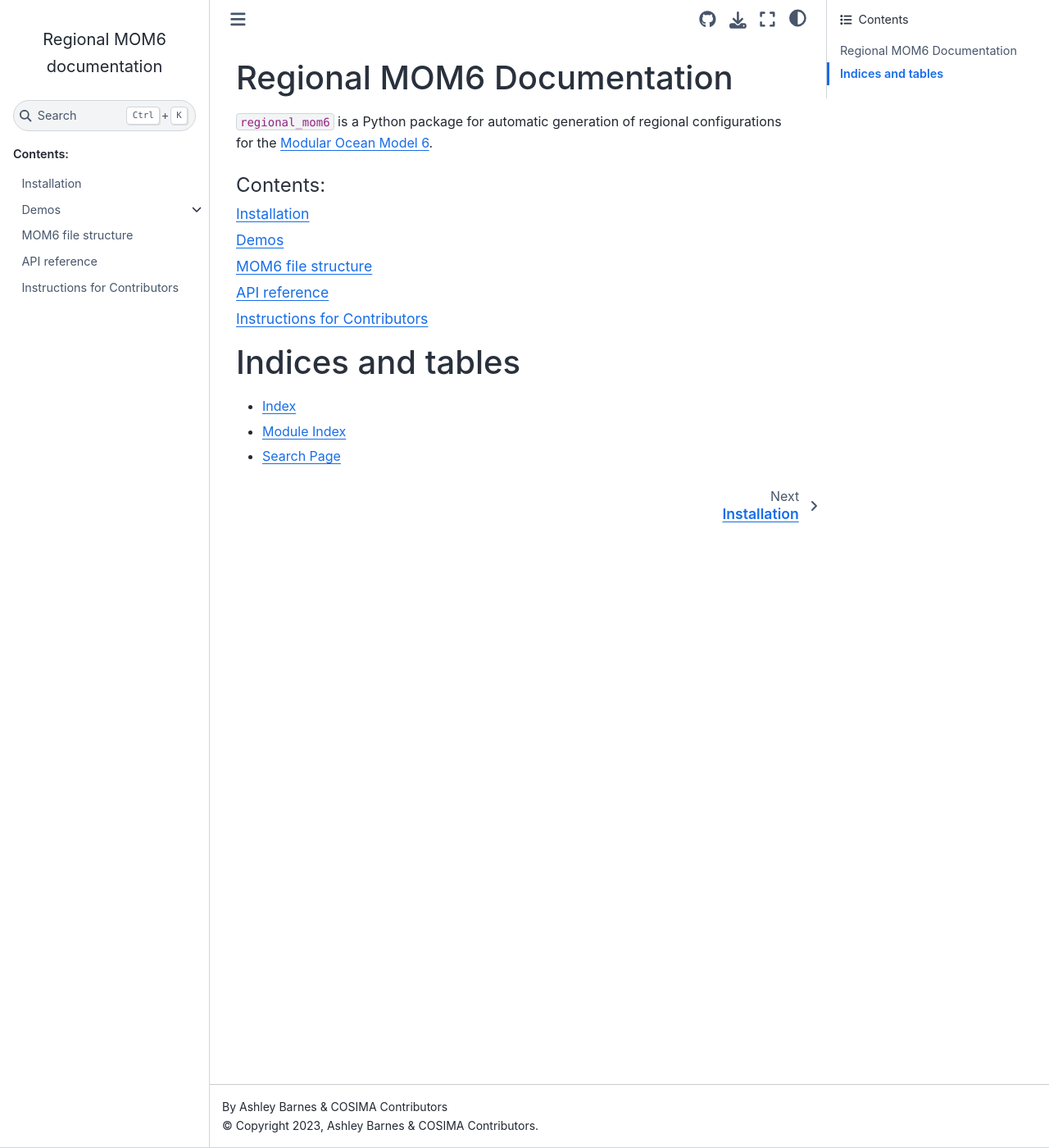
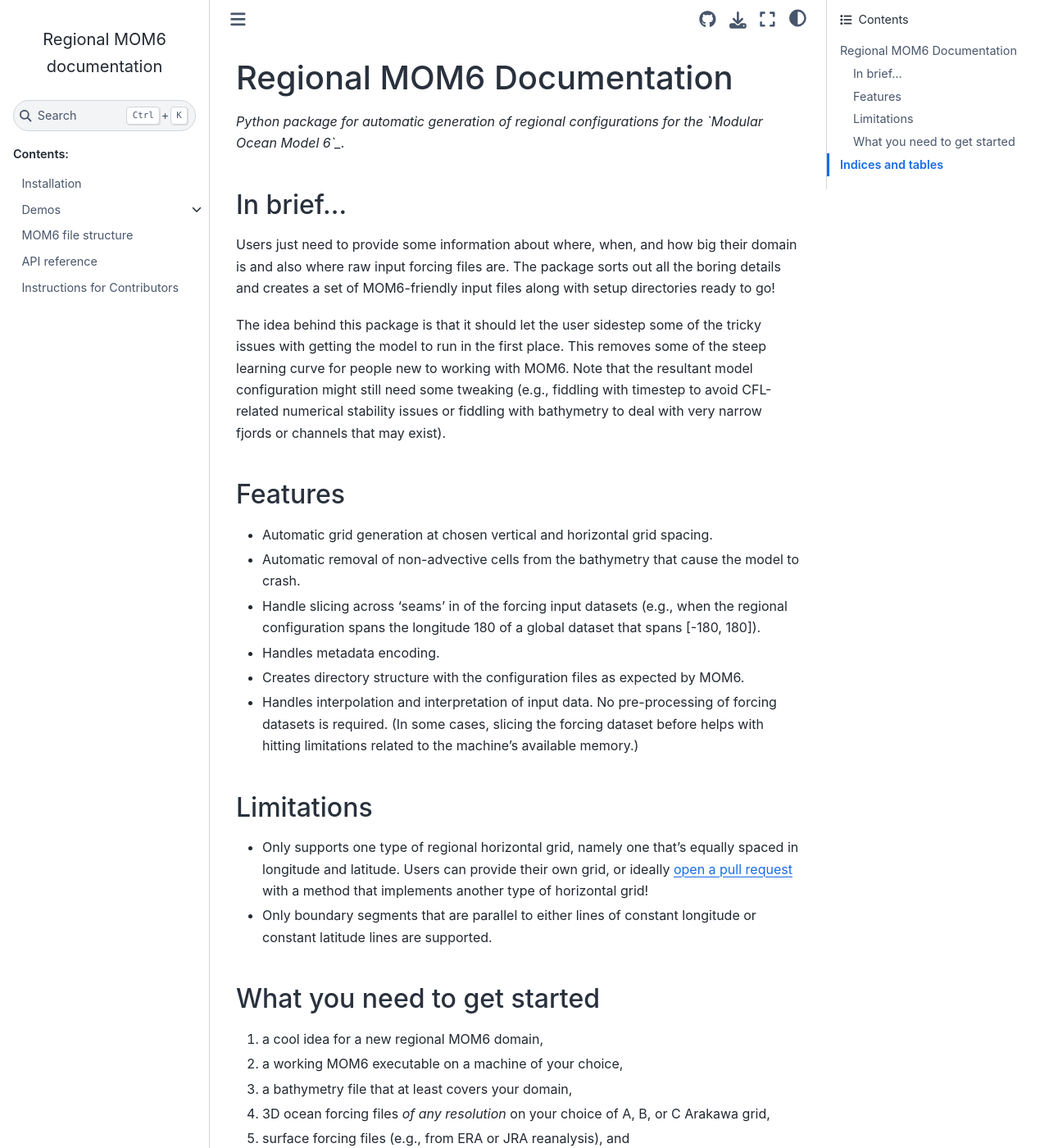
Before and after one commit to COSIMA/regional-mom6, a Sphinx documentation site: the page built from docs/index.rst, in a window 1280 px wide and 1400 px high. Shown: the whole window at 82% size. Built offline with Sphinx 7.4.7 and the Sphinx Book theme 1.1.4, drawn with Linux system fonts in a browser that asks for light colours; pages that are not in the unit, such as notebooks, are missing from menus; some of the changed text lies outside the part shown.

Commit message:
add some intro in Docs

```diff
--- a/docs/index.rst
+++ b/docs/index.rst
@@ -1,10 +1,63 @@
 Regional MOM6 Documentation
 ===========================
 
-``regional_mom6`` is a Python package for automatic generation of regional
-configurations for the `Modular Ocean Model 6`_.
+*Python package for automatic generation of regional configurations for the `Modular Ocean Model 6`_.*
+
+
+In brief...
+-----------
+
+Users just need to provide some information about where, when, and how big their domain
+is and also where raw input forcing files are. The package sorts out all the boring details
+and creates a set of MOM6-friendly input files along with setup directories ready to go!
+
+The idea behind this package is that it should let the user sidestep some of the tricky
+issues with getting the model to run in the first place. This removes some of the steep
+learning curve for people new to working with MOM6. Note that the resultant model configuration
+might still need some tweaking (e.g., fiddling with timestep to avoid CFL-related numerical
+stability issues or fiddling with bathymetry to deal with very narrow fjords or channels that may exist).
+
+
+Features
+--------
+
+- Automatic grid generation at chosen vertical and horizontal grid spacing.
+- Automatic removal of non-advective cells from the bathymetry that cause the model to crash.
+- Handle slicing across 'seams' in of the forcing input datasets (e.g., when the regional
+  configuration spans the longitude 180 of a global dataset that spans [-180, 180]).
+- Handles metadata encoding.
+- Creates directory structure with the configuration files as expected by MOM6.
+- Handles interpolation and interpretation of input data. No pre-processing of forcing datasets
+  is required. (In some cases, slicing the forcing dataset before helps with hitting limitations
+  related to the machine's available memory.)
+
+
+Limitations
+------------
+
+- Only supports one type of regional horizontal grid, namely one that's equally spaced in longitude
+  and latitude. Users can provide their own grid, or ideally `open a pull request`_ with a method
+  that implements another type of horizontal grid!
+- Only boundary segments that are parallel to either lines of constant longitude or constant latitude
+  lines are supported.
+
+
+What you need to get started
+----------------------------
+
+1. a cool idea for a new regional MOM6 domain,
+2. a working MOM6 executable on a machine of your choice,
+3. a bathymetry file that at least covers your domain,
+4. 3D ocean forcing files *of any resolution* on your choice of A, B, or C Arakawa grid,
+5. surface forcing files (e.g., from ERA or JRA reanalysis), and
+6. `GFDL's FRE tools <https://github.com/NOAA-GFDL/FRE-NCtools>`_ be downloaded and compiled on the machine you are using.
+
+Browse through the `demos <demos.html>`_.
+
 
 .. _Modular Ocean Model 6: https://github.com/mom-ocean/MOM6
+.. _open a pull request: https://github.com/COSIMA/regional-mom6/pulls
+
 
 .. toctree::
    :maxdepth: 1
```
